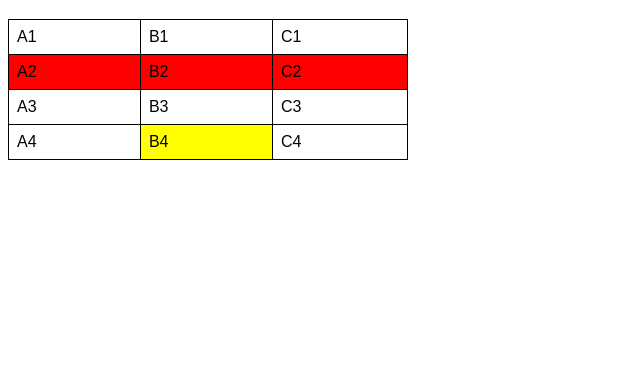
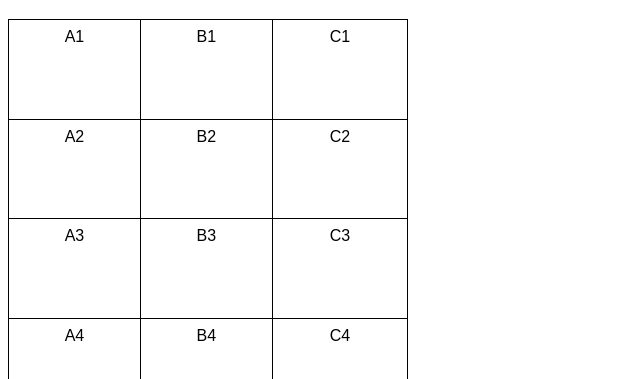
Before and after one commit to JoaoPSeidel/html-css, a plain HTML site: page exercicios/ex023/index.html in a window 1280 px wide. Shown: the part 61-440 px from the top of the page, without its empty margins (0-640 px from the left). Drawn offline with Linux system fonts and the light colour scheme.

Commit message:
atualizei ex023

```diff
--- a/exercicios/ex023/index.html
+++ b/exercicios/ex023/index.html
@@ -12,20 +12,15 @@
 
         table {
             width: 400px;
+            height: 400px;
             border-collapse: collapse;
-        }
-
-        tr.linha {
-            background-color: red;
-        }
-
-        td.dado {
-            background-color: yellow;
         }
 
         td {
             border: 1px solid black;
             padding: 8px;
+            text-align: center;
+            vertical-align: top;
         }
     </style>
 </head>
@@ -45,7 +40,7 @@
             <td>B1</td>
             <td>C1</td>
         </tr>
-        <tr class="linha">
+        <tr>
             <td>A2</td>
             <td>B2</td>
             <td>C2</td>
@@ -57,7 +52,7 @@
         </tr>
         <tr>
             <td>A4</td>
-            <td class="dado">B4</td>
+            <td>B4</td>
             <td>C4</td>
         </tr>
     </table>
```
